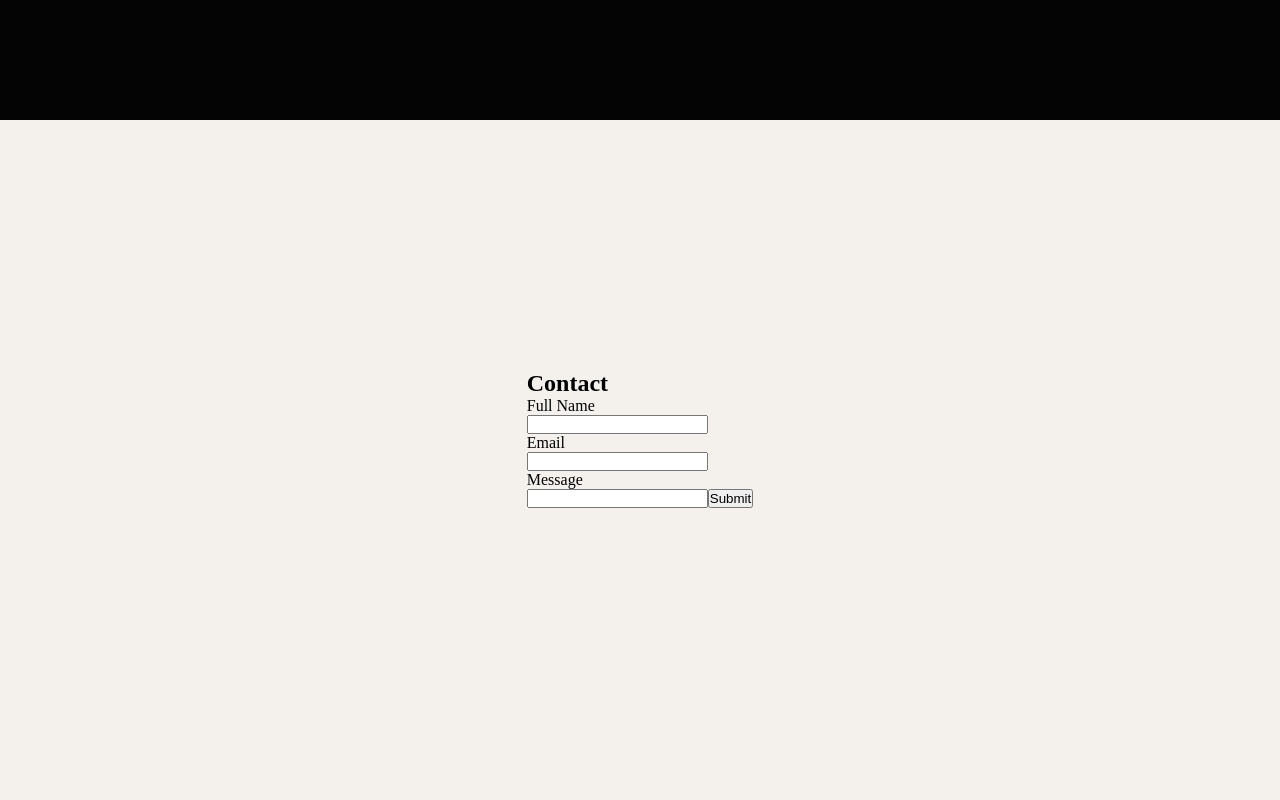
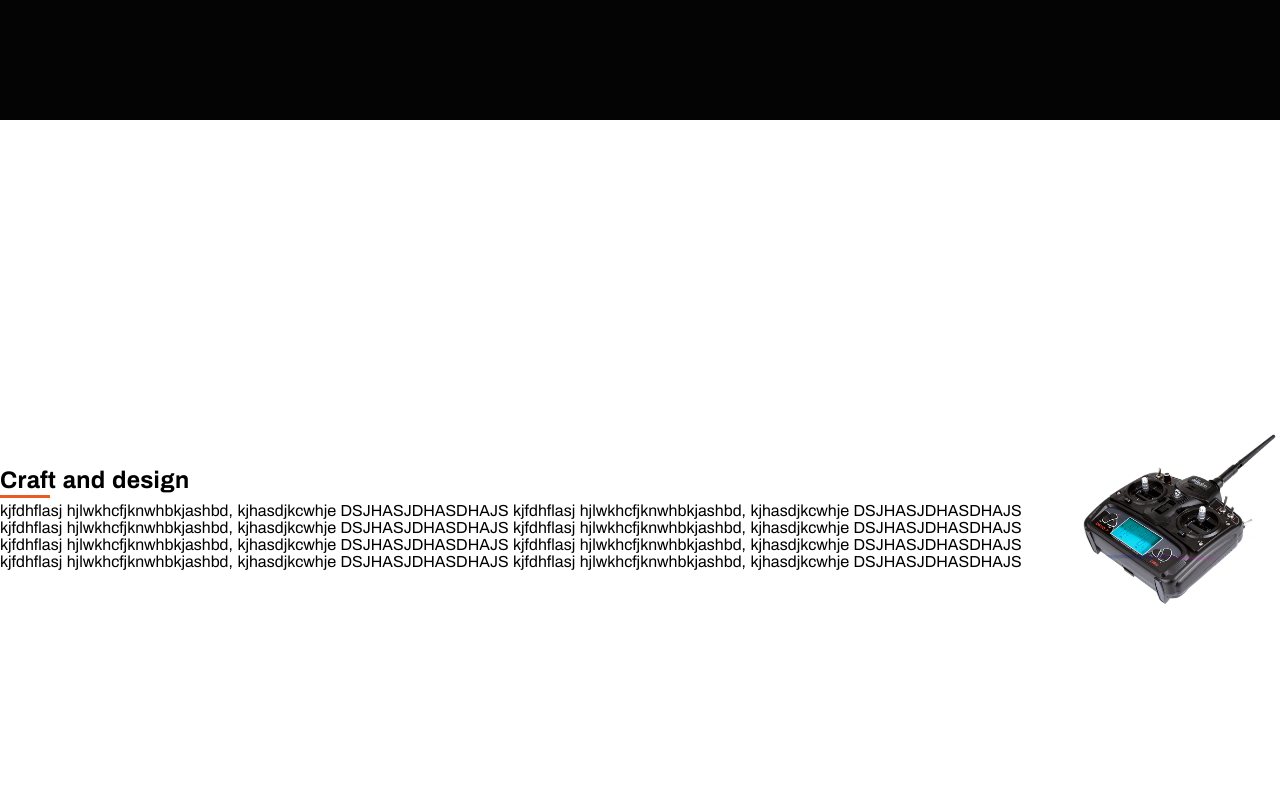
Before and after one commit to PriHadas/byrdmr-frontend, a React (Create React App) app: page / in a window 1280 px wide. Shown: the part 1480-2280 px from the top of the page. Built offline with nearby package versions, Linux system fonts and the light colour scheme.

Commit message:
remote seaction

```diff
--- /dev/null
+++ b/src/components/sections/RemoteSection.js
@@ -0,0 +1,17 @@
+import { StyledProductDetails } from "../styles/Home.styled";
+import TextDescripition from "../TextDescription";
+import remote from "../../assets/imagens/remote.png";
+
+
+export const RemoteSection = (props) => {
+    return (
+      <div ref={props.onScreen}>
+        <StyledProductDetails>
+          <TextDescripition />
+          <img style={{ width: "200px" }} src={remote} />
+        </StyledProductDetails>
+      </div>
+    );
+}
+
+export default RemoteSection;
--- a/src/pages/Home.js
+++ b/src/pages/Home.js
@@ -6,6 +6,7 @@ import { useEffect, useState } from "react";
 import {theme} from "../components/styles/theme"
 import NavBarMobile from "../components/NavBarMobile";
 import CameraSection from "../components/sections/CameraSection";
+import RemoteSection from "../components/sections/RemoteSection";
 
 const Home = () => {
   const [menuOpen, setMenuOpen] = useState(false);
@@ -28,6 +29,7 @@ const Home = () => {
           )}
           <PresentationSeaction />
           <CameraSection/>
+          <RemoteSection/>
           <Contact />
         </div>
       )}
```
